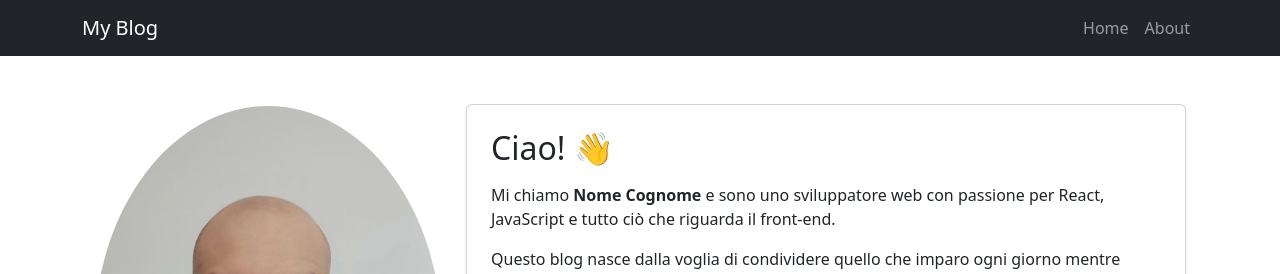
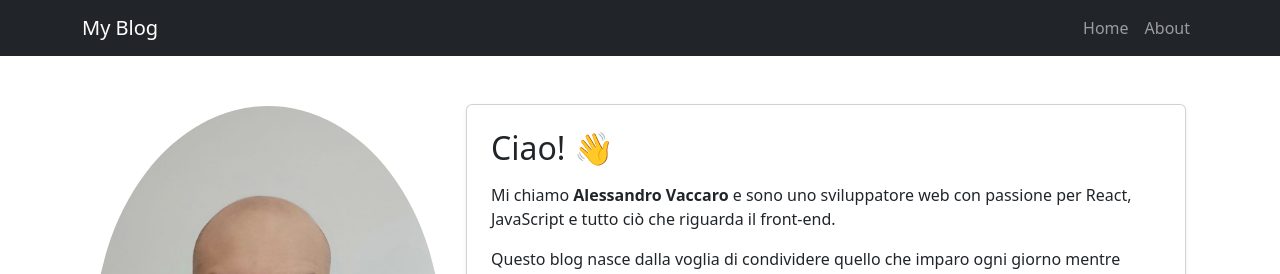
Before and after one commit to alev5592/my-blog, a React (Vite) app: page /about in a window 1280 px wide. Shown: the top 274 px of the page. Built offline with nearby package versions, Linux system fonts and the light colour scheme.

Commit message:
Nome e cognome aggiunti in About

```diff
--- a/src/pages/About.jsx
+++ b/src/pages/About.jsx
@@ -18,7 +18,7 @@ function About() {
           <Card className="p-4 shadow-sm">
             <h2 className="mb-3">Ciao! 👋</h2>
             <p>
-              Mi chiamo <strong>Nome Cognome</strong> e sono uno sviluppatore web con passione per React,
+              Mi chiamo <strong>Alessandro Vaccaro</strong> e sono uno sviluppatore web con passione per React,
               JavaScript e tutto ciò che riguarda il front-end.
             </p>
             <p>
```
